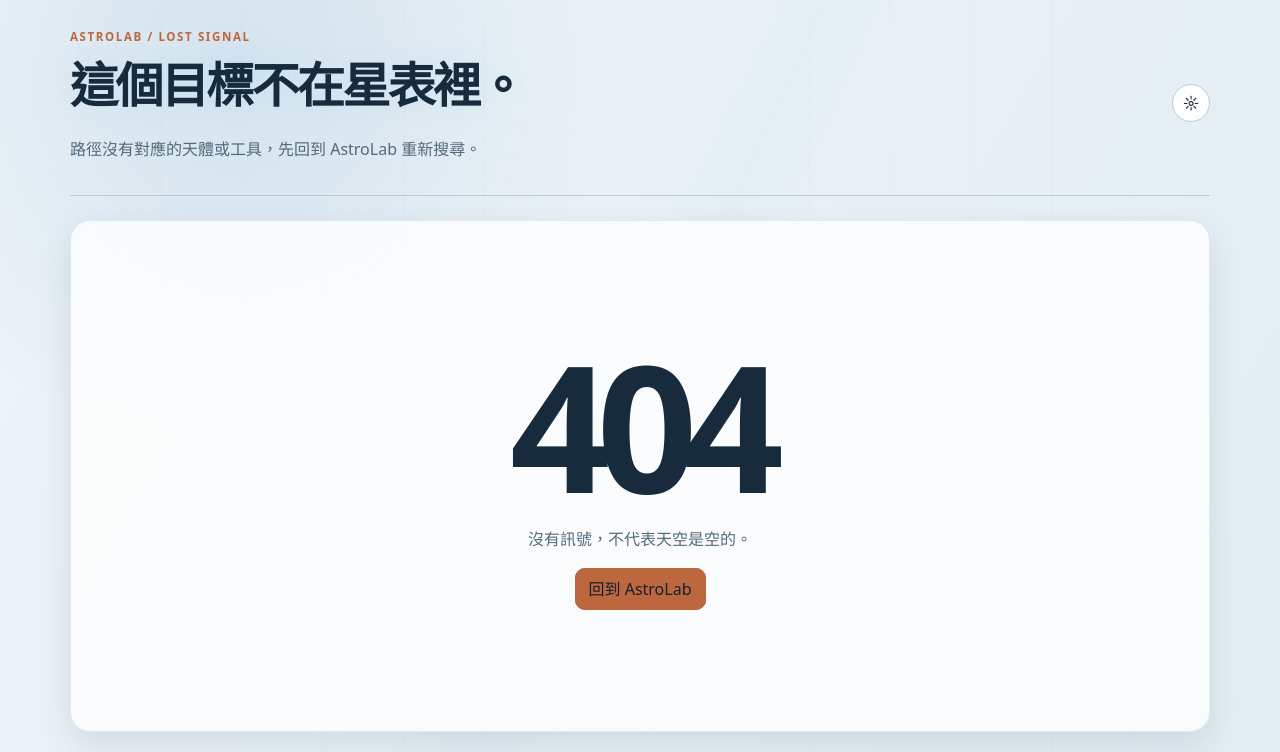
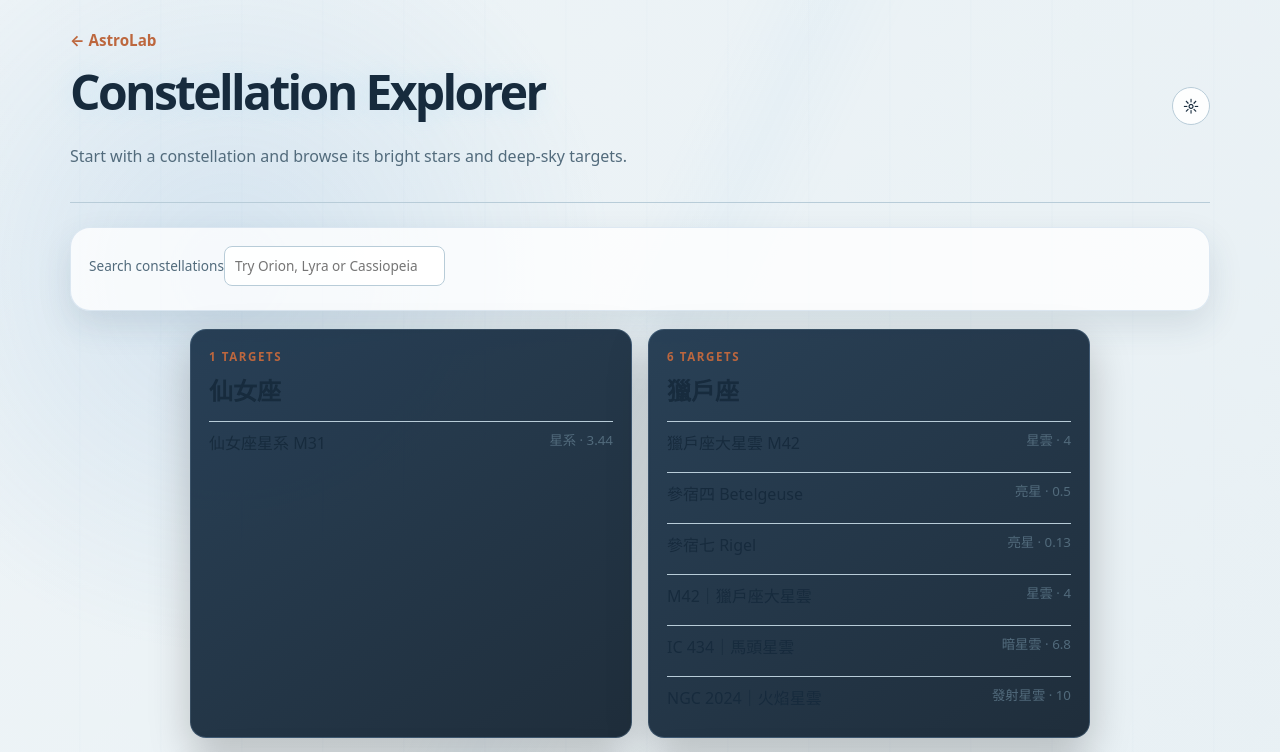
Before and after one commit to oMiki0826o/AstroLab, a Next.js app: page /en/astro/constellations in a window 1280 px wide. Before the commit this address had no page. Shown: the top 752 px of the page. Built offline with nearby package versions, Linux system fonts and the light colour scheme.

Commit message:
補上AstroLab英文星座探索

```diff
--- /dev/null
+++ b/app/en/astro/constellations/page.tsx
@@ -0,0 +1,11 @@
+"use client";
+import Link from "next/link";
+import { useMemo, useState } from "react";
+import ThemeToggle from "../../../../components/theme-toggle";
+import { catalog } from "../../../../lib/astro";
+
+export default function EnglishConstellationExplorer() {
+  const [query, setQuery] = useState("");
+  const groups = useMemo(() => { const map = new Map<string, typeof catalog>(); for (const item of catalog.filter(entry => !entry.indexOnly)) { if (!map.has(item.constellation)) map.set(item.constellation, []); map.get(item.constellation)!.push(item); } return [...map.entries()].filter(([name]) => name.toLowerCase().includes(query.trim().toLowerCase())); }, [query]);
+  return <main className="app" lang="en"><div className="app-header"><div><Link className="back" href="/AstroLab/en/astro/tools/">← Observation tools</Link><h1>Constellation Explorer</h1><p className="muted">Start with a constellation and browse its bright stars and deep-sky targets.</p></div><ThemeToggle /></div><section className="panel"><label className="field-label">Search constellations<input className="field search-field" value={query} onChange={event => setQuery(event.target.value)} placeholder="Try Orion, Lyra or Cassiopeia" /></label></section><section className="constellation-grid">{groups.map(([name, items]) => <article className="constellation-card" key={name}><span className="eyebrow">{items.length} TARGETS</span><h2>{name}</h2><div className="constellation-targets">{items.map(item => <Link href={`/AstroLab/en/astro/object/${item.id}/`} key={item.id}><span>{item.name}</span><small>{item.type} · {item.magnitude}</small></Link>)}</div></article>)}</section>{groups.length === 0 && <p className="empty-state">No constellation matched. Try a catalogue name shown in the list.</p>}</main>;
+}
--- a/app/en/astro/tools/page.tsx
+++ b/app/en/astro/tools/page.tsx
@@ -6,7 +6,7 @@
   ["Astro Catalog", "Search the shared Messier, NGC, IC and bright-star catalogue.", "/AstroLab/astro/"],
   ["Sky Tonight", "Estimate altitude, azimuth and a useful observation window.", "/AstroLab/en/astro/tonight/"],
   ["Deep Sky Finder", "Filter deep-sky targets by type, constellation and magnitude.", "/AstroLab/en/astro/deep-sky/"],
-  ["Constellation Explorer", "Browse catalogue targets grouped by constellation.", "/AstroLab/astro/constellations/"],
+  ["Constellation Explorer", "Browse catalogue targets grouped by constellation.", "/AstroLab/en/astro/constellations/"],
   ["Moon Phase", "Use the approximate lunar phase when planning a session.", "/AstroLab/astro/moon/"],
   ["Equipment Planner", "Estimate a camera field of view from focal length and sensor size.", "/AstroLab/astro/equipment/"],
   ["Exposure Calculator", "Draft sub-exposure counts and total integration time.", "/AstroLab/astro/exposure/"],
```
Also changed, not shown: 1 other file (tests, documents, lock files or other folders).
